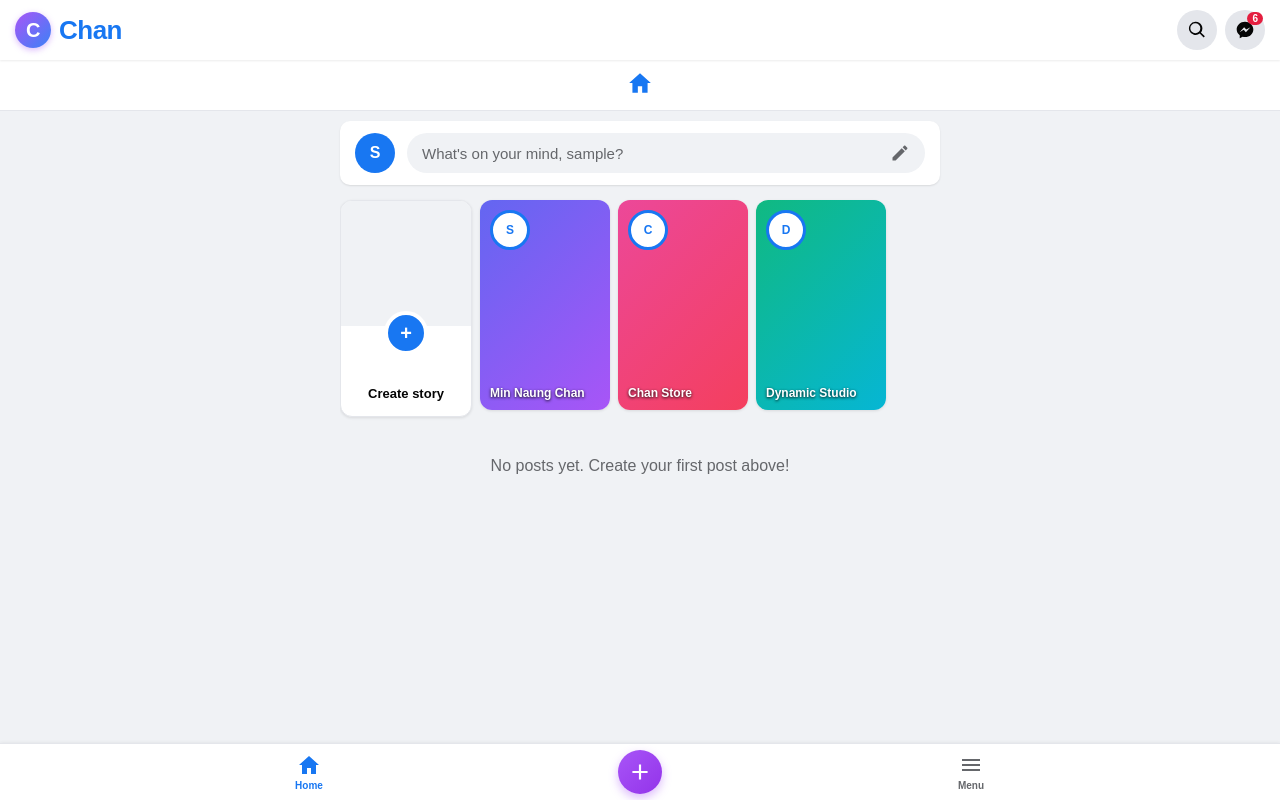
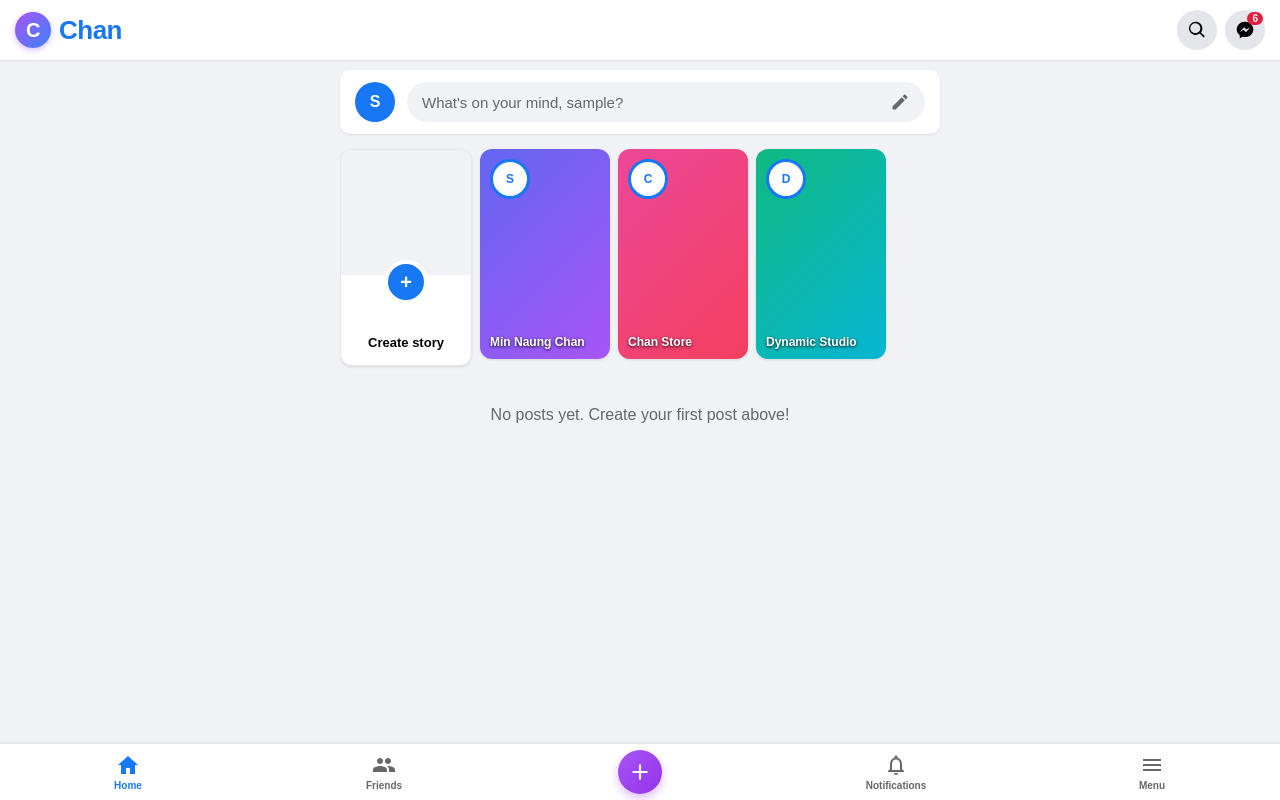
Before and after one commit to glimmgy-sketch/csw-dynamic, a Flask app: page / in a window 1280 px wide. Run offline with Flask 3, Linux system fonts and the light colour scheme; the visitor is signed in with stand-in values (Sample User, id 1); data that the repository does not hold is empty.

Commit message:
Update index.html

```diff
--- a/templates/index.html
+++ b/templates/index.html
@@ -88,7 +88,7 @@
             padding: 10px;
         }
 
-        /* What's on your mind Box (Placed above stories) */
+        /* What's on your mind Box */
         .post-create-box {
             background: #ffffff;
             padding: 12px 15px;
@@ -408,7 +408,7 @@
             overflow-y: auto;
         }
 
-        /* Bottom Fixed Navigation Bar (Purple Create Circle) */
+        /* Bottom Fixed Navigation Bar (5 Items) */
         .chan-bottom-nav {
             position: fixed;
             bottom: 0;
@@ -456,6 +456,7 @@
             color: white;
             box-shadow: 0 4px 10px rgba(168, 85, 247, 0.4);
             cursor: pointer;
+            margin: auto;
         }
 
         a { color: #1877f2; text-decoration: none; }
@@ -479,20 +480,12 @@
         </div>
     </div>
 
-    <!-- Top Sub-Tab Navigation Bar (Clean Home tab only) -->
-    <div style="background: #ffffff; border-bottom: 1px solid #e4e6eb; padding: 10px; text-align: center;">
-        <a href="{{ url_for('index') }}" style="color: #1877f2; display: inline-block;">
-            <svg viewBox="0 0 24 24" style="width: 26px; height: 26px; fill: currentColor;"><path d="M12 3l-10 9h3v9h5v-6h4v6h5v-9h3z"/></svg>
-        </a>
-    </div>
-
     <div class="container">
-        <!-- What's on your mind Box (Above stories, with pencil icon) -->
+        <!-- What's on your mind Box -->
         <div class="post-create-box" onclick="openPostModal()">
             <div class="user-avatar-sm">{{ current_user.username[0] | upper }}</div>
             <div class="fake-input">
                 <span>What's on your mind, {{ current_user.username }}?</span>
-                <!-- Pencil SVG Icon -->
                 <svg viewBox="0 0 24 24" style="width: 20px; height: 20px; fill: #65676b;"><path d="M3 17.25V21h3.75L17.81 9.94l-3.75-3.75L3 17.25zM20.71 7.04c.39-.39.39-1.02 0-1.41l-2.34-2.34c-.39-.39-1.02-.39-1.41 0l-1.83 1.83 3.75 3.75 1.83-1.83z"/></svg>
             </div>
         </div>
@@ -597,15 +590,25 @@
         {% endif %}
     </div>
 
-    <!-- Bottom Fixed Navigation Bar (Purple Create Circle) -->
+    <!-- Bottom Fixed Navigation Bar (5 Items: Home, Friends, Create, Notifications, Menu) -->
     <div class="chan-bottom-nav">
         <a href="{{ url_for('index') }}" class="bottom-nav-item active">
             <svg viewBox="0 0 24 24"><path d="M12 3l-10 9h3v9h5v-6h4v6h5v-9h3z"/></svg>
             <span>Home</span>
         </a>
-        <div class="create-circle-btn" onclick="openPostModal()">
-            <svg viewBox="0 0 24 24" style="width: 26px; height: 26px; fill: currentColor;"><path d="M19 13h-6v6h-2v-6H5v-2h6V5h2v6h6v2z"/></svg>
+        <a href="#" class="bottom-nav-item" onclick="alert('Friends tab coming soon!')">
+            <svg viewBox="0 0 24 24"><path d="M16 11c1.66 0 2.99-1.34 2.99-3S17.66 5 16 5c-1.66 0-3 1.34-3 3s1.34 3 3 3zm-8 0c1.66 0 2.99-1.34 2.99-3S9.66 5 8 5C6.34 5 5 6.34 5 8s1.34 3 3 3zm0 2c-2.33 0-7 1.17-7 3.5V19h14v-2.5c0-2.33-4.67-3.5-7-3.5zm8 0c-.29 0-.62.02-.97.05 1.16.84 1.97 1.97 1.97 3.45V19h6v-2.5c0-2.33-4.67-3.5-7-3.5z"/></svg>
+            <span>Friends</span>
+        </a>
+        <div style="flex: 1; text-align: center;">
+            <div class="create-circle-btn" onclick="openPostModal()">
+                <svg viewBox="0 0 24 24" style="width: 26px; height: 26px; fill: currentColor;"><path d="M19 13h-6v6h-2v-6H5v-2h6V5h2v6h6v2z"/></svg>
+            </div>
         </div>
+        <a href="#" class="bottom-nav-item" onclick="alert('Notifications coming soon!')">
+            <svg viewBox="0 0 24 24"><path d="M12 22c1.1 0 2-.9 2-2h-4c0 1.1.9 2 2 2zm6-6v-5c0-3.07-1.64-5.64-4.5-6.32V4c0-.83-.67-1.5-1.5-1.5s-1.5.67-1.5 1.5v.68C7.64 5.36 6 7.92 6 11v5l-2 2v1h16v-1l-2-2zm-2 1H8v-6c0-2.48 1.51-4.5 4-4.5s4 2.02 4 4.5v6z"/></svg>
+            <span>Notifications</span>
+        </a>
         <a href="{{ url_for('profile', username=current_user.username) }}" class="bottom-nav-item">
             <svg viewBox="0 0 24 24"><path d="M3 18h18v-2H3v2zm0-5h18v-2H3v2zm0-7v2h18V6H3z"/></svg>
             <span>Menu</span>
@@ -613,7 +616,6 @@
     </div>
 
     <script>
-        // Modal Open/Close Functions
         function openPostModal() {
             document.getElementById('postModal').style.display = 'flex';
         }
```
